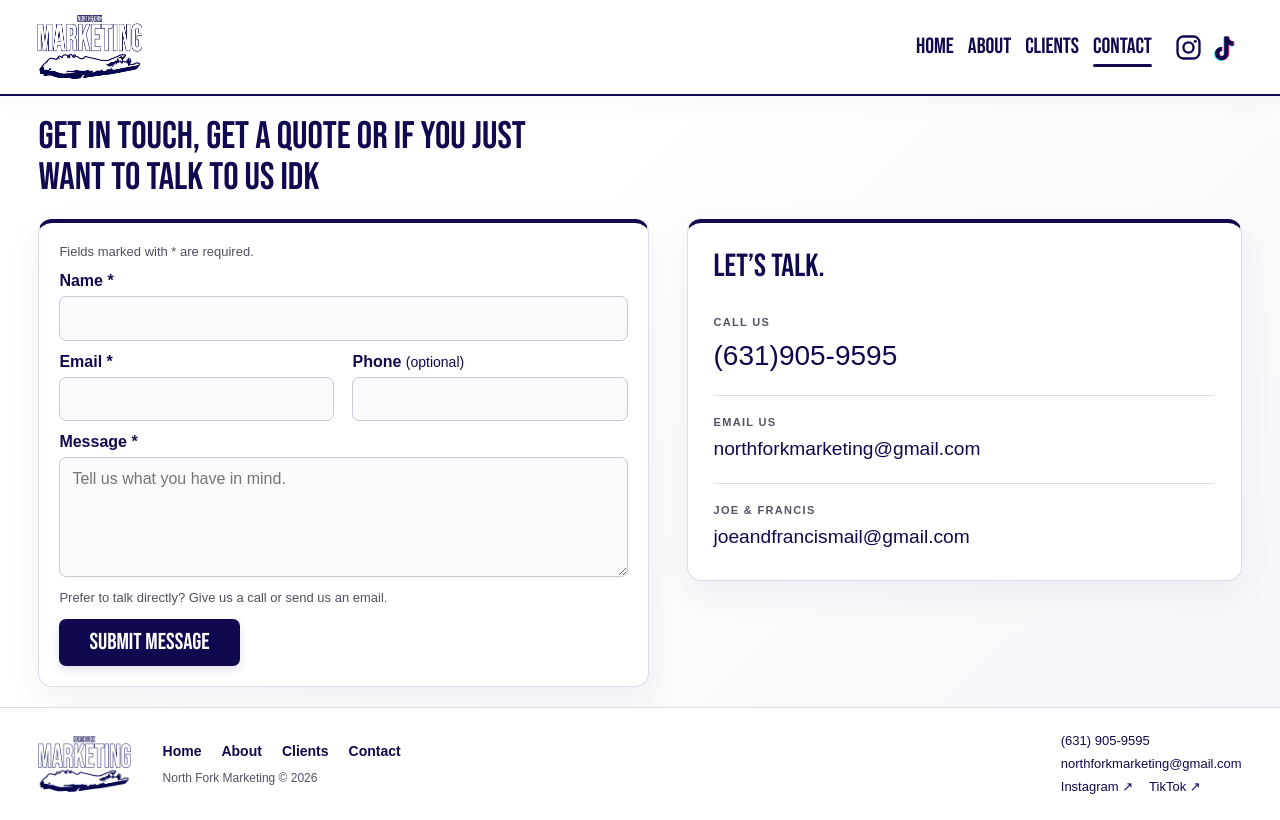
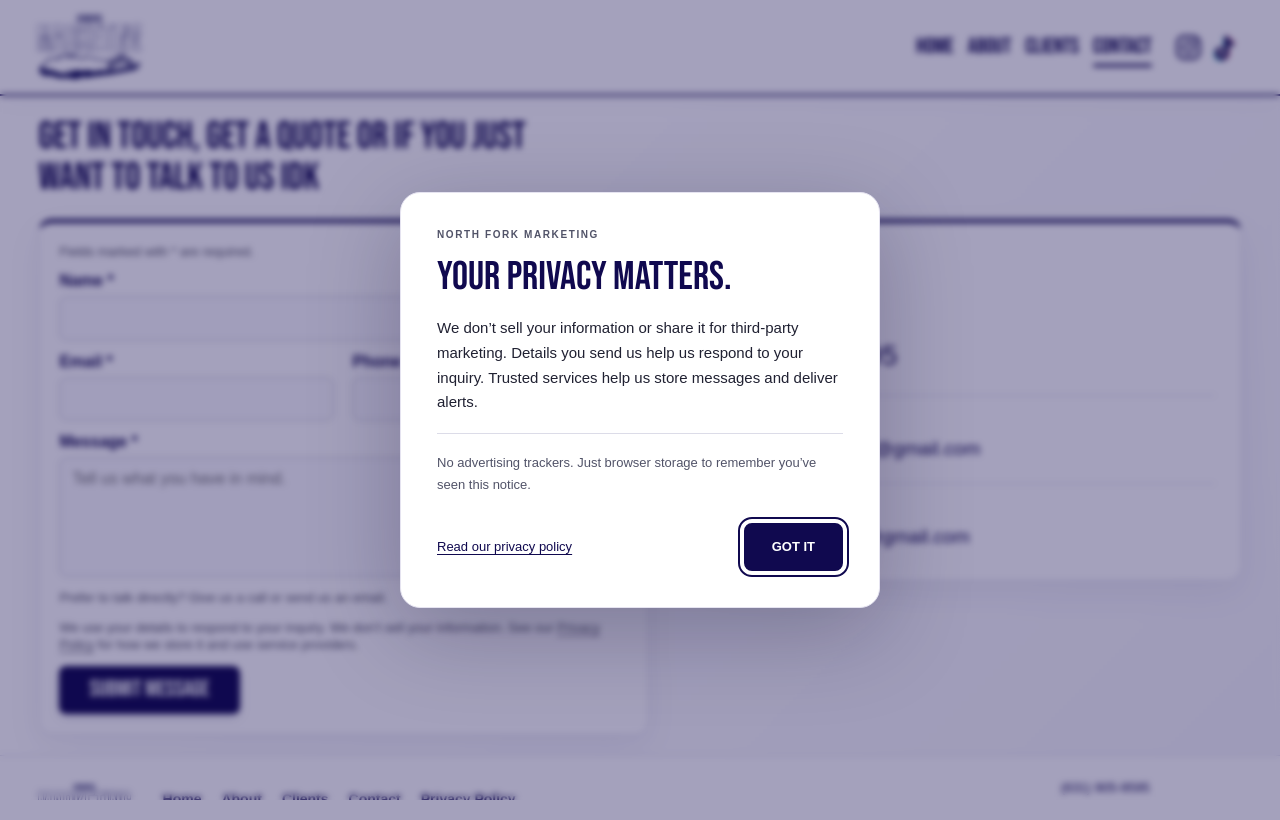
Before and after one commit to DCirincione/Northfork-Marketing, a FastAPI app: page /contact in a window 1280 px wide. Run offline with FastAPI, Linux system fonts and the light colour scheme.

Commit message:
Added privacy policy page and popup for first page visit

```diff
--- a/app/main.py
+++ b/app/main.py
@@ -1,3 +1,4 @@
+from hashlib import sha256
 from pathlib import Path
 from datetime import datetime, timezone
 
@@ -34,9 +35,15 @@ async def private_admin_responses(request, call_next):
     return response
 
 app.mount("/static", StaticFiles(directory=BASE_DIR / "static"), name="static")
+def public_template_context(request):
+    stylesheet = BASE_DIR / "static/css/styles.css"
+    return {"current_year": datetime.now(timezone.utc).year,
+            "styles_version": sha256(stylesheet.read_bytes()).hexdigest()[:12]}
+
+
 templates = Jinja2Templates(
     directory=BASE_DIR / "templates",
-    context_processors=[lambda request: {"current_year": datetime.now(timezone.utc).year}],
+    context_processors=[public_template_context],
 )
 
 
@@ -58,6 +65,11 @@ async def about(request: Request):
 @app.get("/contact", response_class=HTMLResponse)
 async def contact(request: Request):
     return templates.TemplateResponse(request=request, name="contact.html")
+
+
+@app.get("/privacy", response_class=HTMLResponse)
+async def privacy(request: Request):
+    return templates.TemplateResponse(request=request, name="privacy.html")
 
 
 class ContactSubmission(BaseModel):
--- a/app/static/css/styles.css
+++ b/app/static/css/styles.css
@@ -390,3 +390,30 @@ body { display: flex; flex-direction: column; min-height: 100svh; }
   .is-enhanced .client-slide.is-current { transform: translateX(calc(var(--slot) * (100% + 24px))) scale(1); }
   .carousel-window { padding-block: 20px; }
 }
+
+/* Privacy policy and first-visit notice. */
+.privacy-page { max-width: 860px; margin: 0 auto; padding: clamp(32px, 6vw, 80px) 24px; line-height: 1.75; overflow-wrap: anywhere; }
+.privacy-page h1 { font: 400 clamp(48px, 7vw, 84px)/1 var(--display); color: var(--navy); margin: 0 0 16px; }
+.privacy-page h2 { color: var(--navy); font-size: 24px; margin-top: 36px; line-height: 1.3; }
+.privacy-page li + li { margin-top: 12px; }
+.privacy-updated { color: var(--muted); }
+.privacy-page a, .privacy-actions a, .privacy-form-note a { text-decoration: underline; text-underline-offset: 3px; }
+.privacy-notice { box-sizing: border-box; width: min(480px, calc(100% - 32px)); max-width: none; max-height: calc(100vh - 32px); max-height: calc(100dvh - 32px); margin: auto; padding: 36px; overflow-y: auto; border: 1px solid #e5e3f0; border-radius: 20px; color: #202132; background: #fff; box-shadow: 0 24px 90px rgb(10 6 45 / 25%); }
+.privacy-notice::backdrop { background: rgb(16 9 79 / 38%); backdrop-filter: blur(3px); }
+.privacy-eyebrow { display: block; color: var(--muted); font-size: 10px; font-weight: 700; letter-spacing: .16em; margin-bottom: 16px; }
+.privacy-notice h2 { font: 400 clamp(32px, 5vw, 40px)/1.05 var(--display); color: var(--navy); margin: 0 0 18px; }
+.privacy-notice p { font-size: 15px; line-height: 1.65; margin: 0; }
+.privacy-notice .privacy-note { margin-top: 18px; padding-top: 18px; border-top: 1px solid var(--border); color: var(--muted); font-size: 13px; }
+.privacy-actions { display: flex; align-items: center; justify-content: space-between; gap: 20px; margin-top: 28px; }
+.privacy-actions a { color: var(--navy); font-size: 13px; line-height: 1.5; }
+.privacy-actions form { margin: 0; flex-shrink: 0; }
+.privacy-actions button { min-height: 48px; padding: 12px 26px; border: 2px solid var(--navy); border-radius: 8px; background: var(--navy); color: white; font: 700 13px Arial, sans-serif; cursor: pointer; }
+.privacy-actions button:hover { background: #241b70; }
+.privacy-actions button:focus-visible { outline: 2px solid var(--navy); outline-offset: 4px; }
+@media (max-width: 480px) {
+  .privacy-notice { padding: 28px 24px; border-radius: 16px; }
+  .privacy-actions { flex-direction: column-reverse; gap: 18px; align-items: stretch; margin-top: 24px; text-align: center; }
+  .privacy-actions button { width: 100%; }
+}
+body:has(.privacy-notice[open]) { overflow: hidden; }
+.footer-links nav { flex-wrap: wrap; }
--- /dev/null
+++ b/app/static/js/privacy.js
@@ -0,0 +1,17 @@
+(() => {
+  const notice = document.getElementById('privacy-notice');
+  const key = 'nofo-privacy-notice-v1';
+  if (!notice || typeof notice.showModal !== 'function') return;
+  try {
+    if (localStorage.getItem(key) === 'dismissed') return;
+  } catch (_) {
+    // The notice remains dismissible when browser storage is unavailable.
+  }
+  const rememberDismissal = () => {
+    try { localStorage.setItem(key, 'dismissed'); } catch (_) { /* Storage is optional. */ }
+  };
+  notice.addEventListener('submit', rememberDismissal);
+  notice.addEventListener('cancel', rememberDismissal);
+  notice.addEventListener('close', rememberDismissal);
+  notice.showModal();
+})();
--- a/app/templates/base.html
+++ b/app/templates/base.html
@@ -6,7 +6,7 @@
     <meta name="description" content="North Fork Marketing — all of your marketing needs. We work with local businesses on the north fork and beyond to help grow their online presence.">
     <title>{% block title %}North Fork Marketing{% endblock %}</title>
     <link rel="preload" href="{{ url_for('static', path='/fonts/bebas-neue.ttf') }}" as="font" type="font/ttf" crossorigin>
-    <link rel="stylesheet" href="{{ url_for('static', path='/css/styles.css') }}">
+    <link rel="stylesheet" href="{{ url_for('static', path='/css/styles.css') }}?v={{ styles_version }}">
   </head>
   <body>
     <a class="skip-link" href="#main">Skip to content</a>
@@ -37,7 +37,7 @@
         </a>
         <div class="footer-links">
           <nav aria-label="Footer navigation">
-            <a href="/">Home</a><a href="/about">About</a><a href="/clients">Clients</a><a href="/contact">Contact</a>
+            <a href="/">Home</a><a href="/about">About</a><a href="/clients">Clients</a><a href="/contact">Contact</a><a href="/privacy">Privacy Policy</a>
           </nav>
           <p>North Fork Marketing &copy; {{ current_year }}</p>
         </div>
@@ -51,6 +51,19 @@
         </div>
       </div>
     </footer>
+    {% if request.url.path != '/privacy' %}
+    <dialog id="privacy-notice" class="privacy-notice" aria-labelledby="privacy-notice-title" aria-describedby="privacy-notice-description">
+      <span class="privacy-eyebrow">NORTH FORK MARKETING</span>
+      <h2 id="privacy-notice-title">YOUR PRIVACY MATTERS.</h2>
+      <p id="privacy-notice-description">We don’t sell your information or share it for third-party marketing. Details you send us help us respond to your inquiry. Trusted services help us store messages and deliver alerts.</p>
+      <p class="privacy-note">No advertising trackers. Just browser storage to remember you’ve seen this notice.</p>
+      <div class="privacy-actions">
+        <a href="/privacy">Read our privacy policy</a>
+        <form method="dialog"><button type="submit" autofocus>GOT IT</button></form>
+      </div>
+    </dialog>
+    <script src="{{ url_for('static', path='/js/privacy.js') }}" defer></script>
+    {% endif %}
     <script src="{{ url_for('static', path='/js/admin-shortcut.js') }}" defer></script>
   </body>
 </html>
--- a/app/templates/contact.html
+++ b/app/templates/contact.html
@@ -25,6 +25,7 @@
         <textarea id="contact-message" name="message" rows="5" maxlength="5000" placeholder="Tell us what you have in mind." required></textarea>
       </div>
       <p class="form-note">Prefer to talk directly? Give us a call or send us an email.</p>
+      <p class="form-note privacy-form-note">We use your details to respond to your inquiry. We don’t sell your information. See our <a href="/privacy">Privacy Policy</a> for how we store it and use service providers.</p>
       <button type="submit">SUBMIT MESSAGE</button>
       <p id="contact-status" class="form-status" role="status" aria-live="polite" tabindex="-1"></p>
       <noscript><p>Please enable JavaScript to use this form, or contact us by phone or email.</p></noscript>
```
Also changed, not shown: app/templates/privacy.html (added, +36 -0 lines).
